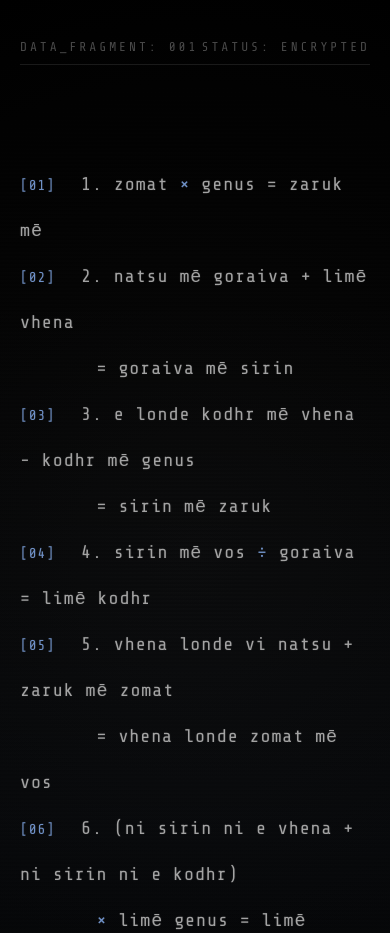
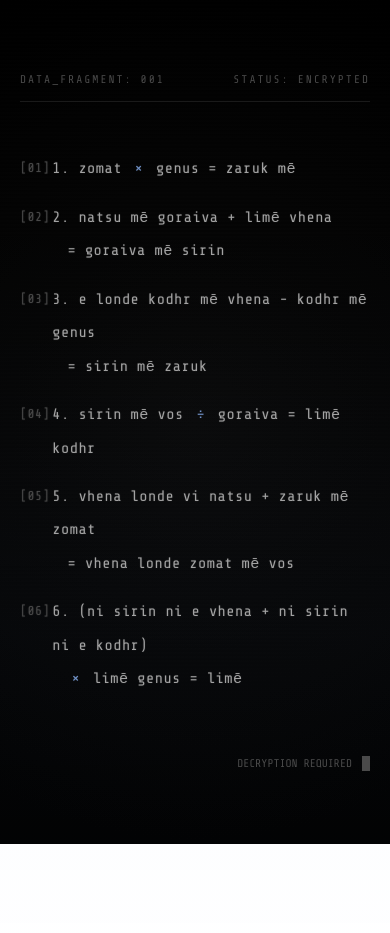
Before and after one commit to Lyndylas-lynhyr/iarcas, a plain HTML site: page key_YWlk/index.html in a window 390 px wide. Shown: the top 933 px of the page. After the commit the page ends 844 px from the top, so only its background shows below. Drawn offline with nearby package versions, Linux system fonts and the light colour scheme.

Commit message:
Enhance mobile responsiveness and layout adjustments
Added viewport meta tag for mobile support and adjusted styles for better responsiveness. Enhanced layout and spacing for various elements to improve usability on small screens.

```diff
--- a/key_YWlk/index.html
+++ b/key_YWlk/index.html
@@ -2,7 +2,8 @@
 <html lang="zh-CN">
 <head>
     <meta charset="UTF-8">
-    <meta name="viewport" content="width=device-width, initial-scale=1.0">
+    <!-- Added viewport for mobile, prevents double-tap zoom -->
+    <meta name="viewport" content="width=device-width, initial-scale=1.0, maximum-scale=1.0, user-scalable=no">
     <title>ARCHIVE // 0x00</title>
     <style>
         /* Import retro monospace font */
@@ -15,6 +16,13 @@
             --highlight-color: #8ab4f8; /* Cold terminal blue glow */
         }
 
+        * {
+            box-sizing: border-box;
+            /* Prevent long words from breaking the screen */
+            word-wrap: break-word;
+            overflow-wrap: break-word;
+        }
+
         body {
             background-color: var(--bg-color);
             color: var(--text-color);
@@ -23,18 +31,18 @@
             padding: 0;
             display: flex;
             justify-content: center;
-            align-items: center;
+            /* Center vertically when content is shorter than one screen; allow scrolling when it overflows */
             min-height: 100vh;
-            overflow: hidden;
+            min-height: 100dvh; /* Adapt to mobile browser address bar changes */
+            overflow-x: hidden;
             position: relative;
-            /* Edge vignette effect */
             background: radial-gradient(circle at center, #0a0a0a 0%, #000000 100%);
         }
 
-        /* Global old-style scanline effect */
+        /* Global old-style scanline effect (use fixed so it still covers the full screen when scrolling) */
         body::before {
             content: "";
-            position: absolute;
+            position: fixed;
             top: 0; left: 0; width: 100%; height: 100%;
             background: linear-gradient(
                 rgba(0, 0, 0, 0) 50%,
@@ -49,7 +57,7 @@
         /* Slowly downward-scrolling light band */
         body::after {
             content: "";
-            position: absolute;
+            position: fixed;
             top: -100%; left: 0; width: 100%; height: 100%;
             background: linear-gradient(
                 to bottom,
@@ -68,50 +76,86 @@
         }
 
         .container {
-            width: 90%;
-            max-width: 700px;
-            padding: 40px 20px;
+            width: 100%;
+            max-width: 750px;
+            padding: 40px 30px;
             position: relative;
             z-index: 20;
+            margin: auto 0; /* Work with the parent flex to center vertically */
         }
 
         /* Top marker */
         .header-mark {
-            font-size: 0.8rem;
+            font-size: clamp(0.7rem, 2vw, 0.85rem);
             color: var(--dim-color);
-            letter-spacing: 3px;
+            letter-spacing: 2px;
             margin-bottom: 50px;
             display: flex;
             justify-content: space-between;
             border-bottom: 1px solid #1a1a1a;
-            padding-bottom: 10px;
+            padding-bottom: 15px;
+            flex-wrap: wrap;
+            gap: 10px;
         }
 
         /* Text area */
         .data-block {
-            font-size: 1.15rem;
-            line-height: 2.5;
+            /* Responsive font size: minimum 0.95rem, ideal 3.5vw, maximum 1.2rem */
+            font-size: clamp(0.95rem, 3.5vw, 1.15rem);
+            line-height: 2.2;
             letter-spacing: 1px;
+            text-shadow: 0 0 2px rgba(163, 163, 163, 0.2);
+            animation: flicker 4s infinite alternate;
+            display: flex;
+            flex-direction: column;
+            gap: 15px; /* Adjust vertical spacing between equations */
+        }
+
+        /* Each equation is an independent row */
+        .eq-line {
+            display: flex;
+            align-items: flex-start;
+        }
+
+        /* Index number style */
+        .eq-num {
+            color: var(--dim-color);
+            font-size: 0.85em;
+            min-width: 3em; /* Fixed index width to keep alignment */
+            flex-shrink: 0;
+            margin-top: 2px;
+        }
+
+        /* Equation content */
+        .eq-content {
+            flex-grow: 1;
+            /* Allow text to wrap naturally */
             white-space: pre-wrap;
-            text-shadow: 0 0 2px rgba(163, 163, 163, 0.2);
-            /* Subtle screen breathing flicker */
-            animation: flicker 4s infinite alternate;
+        }
+
+        /* If the equation is too long (e.g., the derivation part later), indent automatically */
+        .eq-indent {
+            display: block;
+            padding-left: 2em; /* Give the wrapped = sign an indented feel */
         }
 
         /* Slightly emphasize the special symbols */
-        .data-block span {
+        .op {
             color: var(--highlight-color);
             opacity: 0.8;
+            margin: 0 4px;
         }
 
         /* Bottom marker and cursor */
         .footer-mark {
             margin-top: 60px;
-            font-size: 0.8rem;
+            font-size: clamp(0.7rem, 2vw, 0.85rem);
             color: var(--dim-color);
             display: flex;
             justify-content: flex-end;
             align-items: center;
+            flex-wrap: wrap;
+            gap: 10px;
         }
 
         .cursor {
@@ -119,7 +163,6 @@
             width: 8px;
             height: 15px;
             background-color: var(--dim-color);
-            margin-left: 8px;
             animation: blink 1.2s step-end infinite;
         }
 
@@ -138,13 +181,21 @@
             }
         }
 
-        /* Add a faint index-like feel before each number */
-        .eq-num {
-            color: var(--dim-color);
-            font-size: 0.9rem;
-            margin-right: 15px;
+        /* Further optimization for small-screen phones */
+        @media (max-width: 480px) {
+            .container {
+                padding: 30px 20px;
+            }
+            .eq-num {
+                min-width: 2.5em;
+            }
+            .eq-indent {
+                padding-left: 1em; /* Reduce indentation on mobile to save space */
+            }
+            .data-block {
+                letter-spacing: 0.5px; /* Slightly tighten letter spacing on small screens */
+            }
         }
-
     </style>
 </head>
 <body>
@@ -156,16 +207,35 @@
     </div>
 
     <div class="data-block">
-<span class="eq-num">[01]</span> 1. zomat <span>×</span> genus = zaruk mē
-<span class="eq-num">[02]</span> 2. natsu mē goraiva + limē vhena
-       = goraiva mē sirin
-<span class="eq-num">[03]</span> 3. e londe kodhr mē vhena - kodhr mē genus
-       = sirin mē zaruk
-<span class="eq-num">[04]</span> 4. sirin mē vos <span>÷</span> goraiva = limē kodhr
-<span class="eq-num">[05]</span> 5. vhena londe vi natsu + zaruk mē zomat
-       = vhena londe zomat mē vos
-<span class="eq-num">[06]</span> 6. (ni sirin ni e vhena + ni sirin ni e kodhr)
-       <span>×</span> limē genus = limē
+        <div class="eq-line">
+            <span class="eq-num">[01]</span>
+            <span class="eq-content">1. zomat <span class="op">×</span> genus = zaruk mē</span>
+        </div>
+
+        <div class="eq-line">
+            <span class="eq-num">[02]</span>
+            <span class="eq-content">2. natsu mē goraiva + limē vhena<span class="eq-indent">= goraiva mē sirin</span></span>
+        </div>
+
+        <div class="eq-line">
+            <span class="eq-num">[03]</span>
+            <span class="eq-content">3. e londe kodhr mē vhena - kodhr mē genus<span class="eq-indent">= sirin mē zaruk</span></span>
+        </div>
+
+        <div class="eq-line">
+            <span class="eq-num">[04]</span>
+            <span class="eq-content">4. sirin mē vos <span class="op">÷</span> goraiva = limē kodhr</span>
+        </div>
+
+        <div class="eq-line">
+            <span class="eq-num">[05]</span>
+            <span class="eq-content">5. vhena londe vi natsu + zaruk mē zomat<span class="eq-indent">= vhena londe zomat mē vos</span></span>
+        </div>
+
+        <div class="eq-line">
+            <span class="eq-num">[06]</span>
+            <span class="eq-content">6. (ni sirin ni e vhena + ni sirin ni e kodhr)<span class="eq-indent"><span class="op">×</span> limē genus = limē</span></span>
+        </div>
     </div>
 
     <div class="footer-mark">
```
